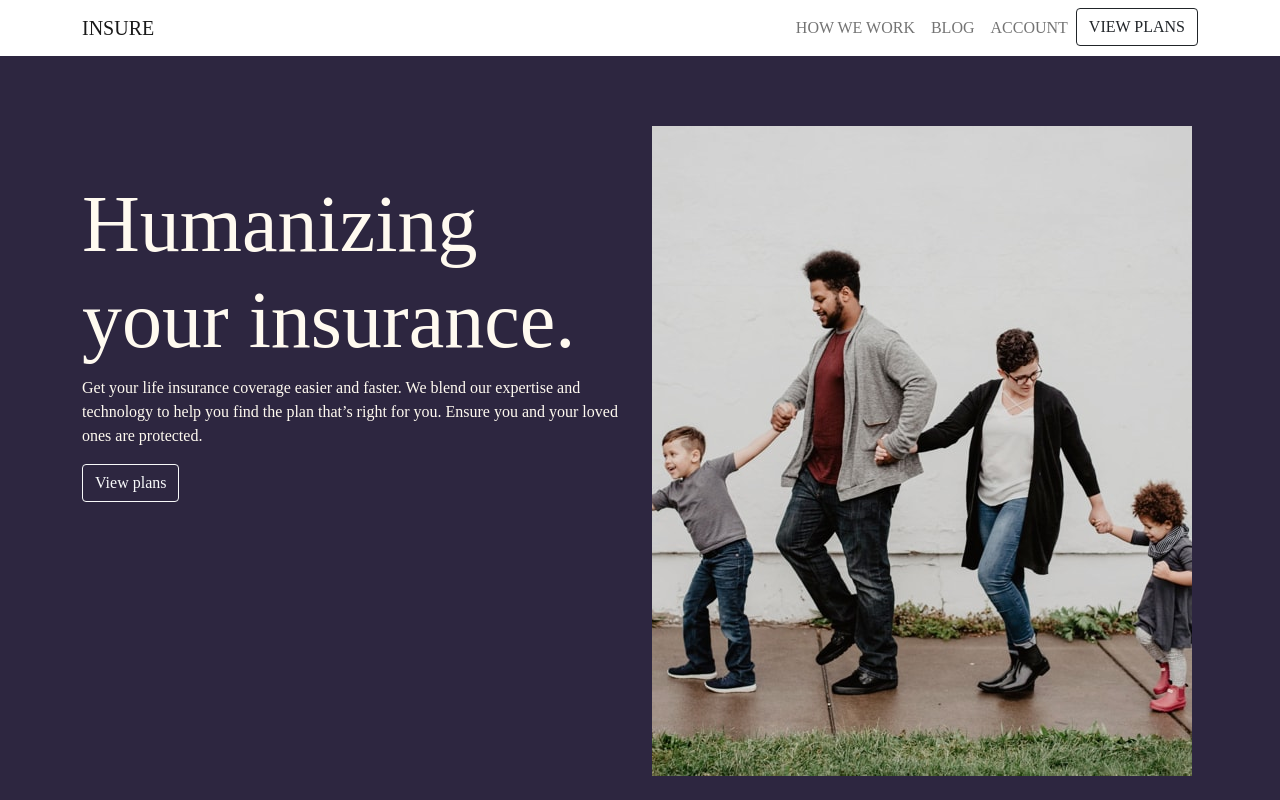
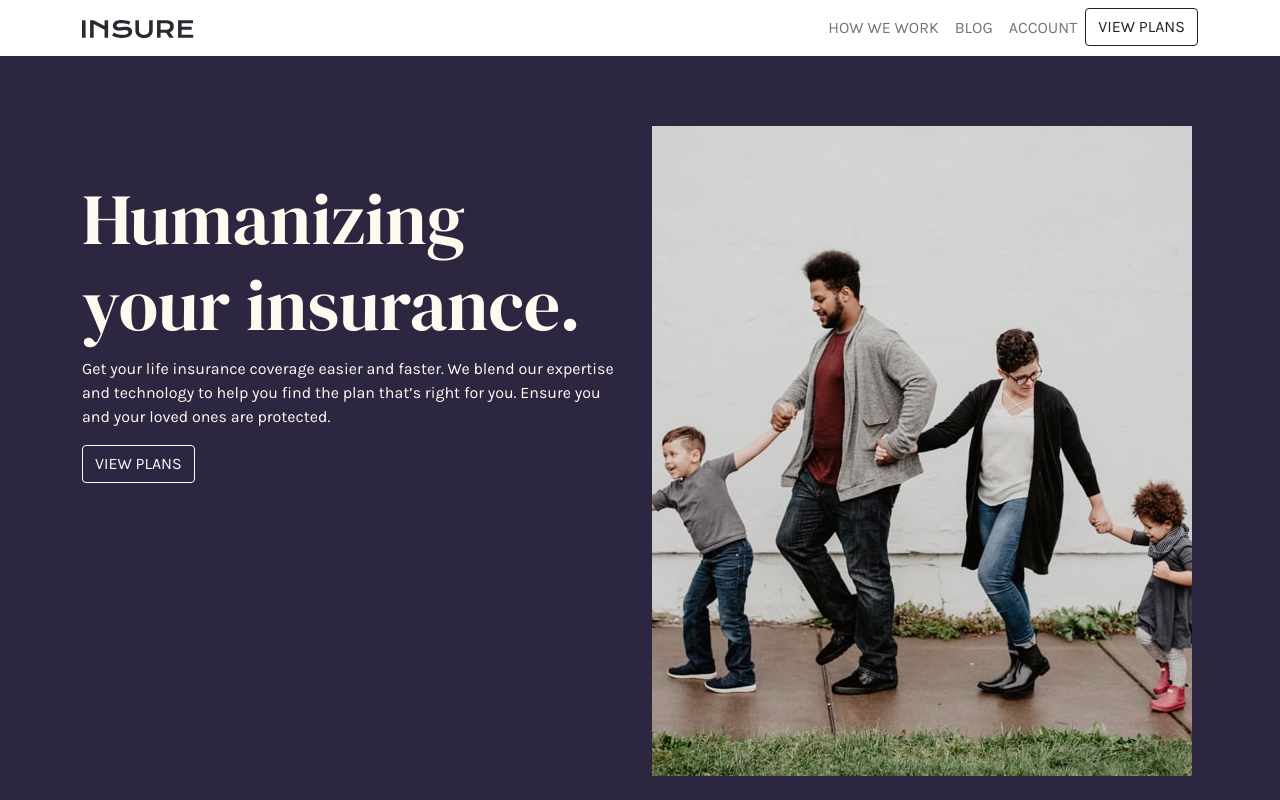
Before and after one commit to Cromatin/Insurelandingpage, a website: page index.html in a window 1280 px wide. Shown: the top 800 px of the page. Drawn offline with nearby package versions, Linux system fonts and the light colour scheme.

Commit message:
closing-1

```diff
--- a/index.html
+++ b/index.html
@@ -23,7 +23,9 @@
 <body>
   <nav class="navbar navbar-expand-sm navbar-light">
     <div class="container">
-      <div class="navbar-brand headings">INSURE</div>
+      <div class="navbar-brand">
+        <img src="./images/logo.svg" height="unset" width="unset">
+      </div>
       <button class="navbar-toggler btn-sm" type="button" data-toggle="collapse" data-target="#ouroptions">
         <span class="navbar-toggler-icon"></span>
       </button>
@@ -46,13 +48,13 @@
         </div>
         <div class="col-12 col-sm-6 order-sm-first">
           <div class="content">
-            <h1 class="display-1">Humanizing your insurance.</h1>
+            <h1 class="display-2">Humanizing your insurance.</h1>
             <p>
               Get your life insurance coverage easier and faster. We blend our expertise
               and technology to help you find the plan that’s right for you. Ensure you
               and your loved ones are protected.
             </p>
-            <button class="btn btn-outline-light">View plans</button>
+            <button class="btn btn-outline-light">VIEW PLANS</button>
           <div>
         </div>
       </div>
--- a/styles.css
+++ b/styles.css
@@ -1,8 +1,13 @@
+@import url("https://fonts.googleapis.com/css2?family=DM+Serif+Display&family=Karla:wght@400;700&display=swap");
 .jumbotron{
     padding:70px 30px 70px 30px;
     margin:0px auto;
     background:hsl(256, 26%, 20%);
     color:floralwhite;
+}
+a{
+    color:white;
+    font-weight:400;
 }
 .content{
     margin:0px auto;
@@ -10,11 +15,10 @@
     border-top:0px ridge;
     min-height:400px;
 }
-.headings{
-    font-family:"DM Serif Display";
-    font-style:"bold";
+h1,h2{
+    font-family:"DM Serif Display",serif;
+    font-weight:400;
 }
 body{
-    font-family:"Karla";
-    font-size:16px;
+    font-family:"Karla",sans-serif;
 }
```
